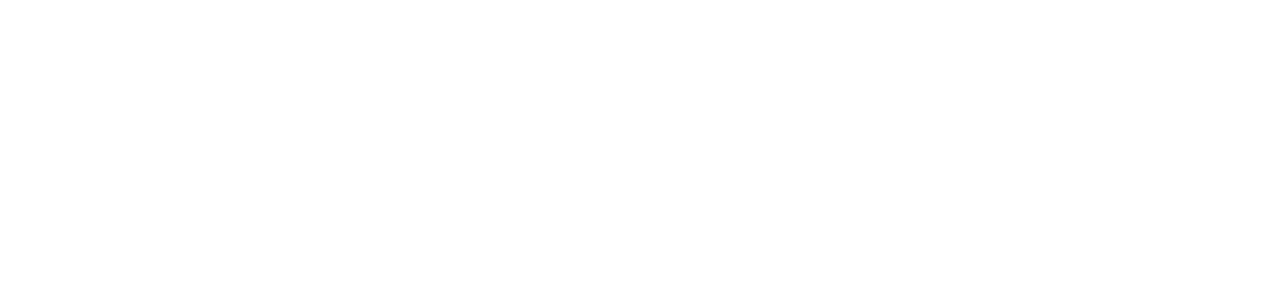
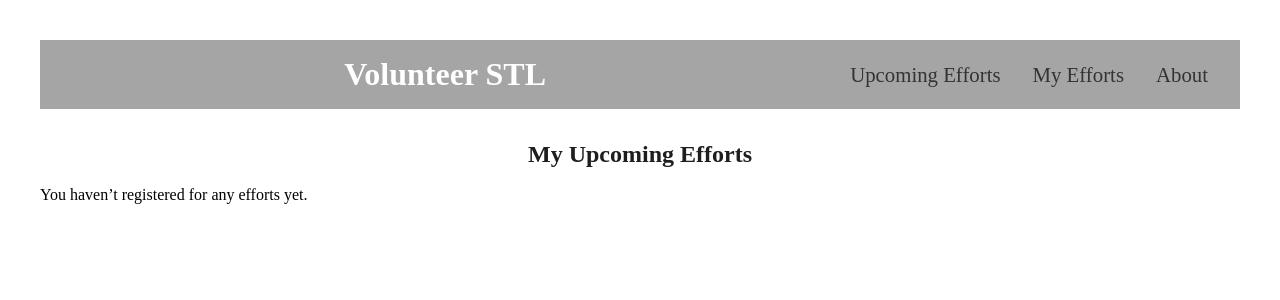
Before and after one commit to Savionrj/SWD-Unit-1-Project-savion-j, a React (Vite) app in the folder Unit-1-Project/: page /upcoming in a window 1280 px wide. Shown: the top 300 px of the page. Built offline with nearby package versions, Linux system fonts and the light colour scheme.

Commit message:
Upcoming Efforts page completed

```diff
--- a/Unit-1-Project/src/App.jsx
+++ b/Unit-1-Project/src/App.jsx
@@ -10,6 +10,25 @@
 function App() {
 
   const [efforts, setEfforts] = useState([]);
+  const [registeredEffortIds, setRegisteredEffortIds] = useState([]);
+
+  const handleVolunteerToggle = (id, isVolunteering) => {
+    setEfforts((prevEfforts) =>
+      prevEfforts.map((effort) =>
+        effort.id === id
+          ? {
+            ...effort,
+            volunteerCount: isVolunteering
+              ? effort.volunteerCount + 1
+              : Math.max(effort.volunteerCount - 1, 0),
+          }
+          : effort
+      )
+    );
+    setRegisteredEffortIds((prev) =>
+      isVolunteering ? [...prev, id] : prev.filter((effortId) => effortId !== id)
+    );
+  };
 
   useEffect(() => {
     fetch('/mockEfforts.json')
@@ -22,9 +41,12 @@
     <>
       <Router>
         <Routes>
-          <Route path='/' element={<EffortsDashboard efforts={efforts} setEfforts={setEfforts} />} />
+          <Route path='/' element={<EffortsDashboard efforts={efforts} setEfforts={setEfforts} onVolunteerToggle={handleVolunteerToggle}
+            registeredEffortIds={registeredEffortIds} />} />
           <Route path='/newEffort' element={<AddNewEffort efforts={efforts} setEfforts={setEfforts} />} />
-          <Route path="/upcoming" element={<UpcomingEfforts />} />
+          <Route path="/upcoming" element={<UpcomingEfforts efforts={efforts.filter((effort) =>
+            registeredEffortIds.includes(effort.id)
+          )} onVolunteerToggle={handleVolunteerToggle} />} />
           <Route path="/my-efforts" element={<MyEfforts />} />
           <Route path="/about" element={<About />} />
         </Routes>
--- a/Unit-1-Project/src/components/EffortsCard.jsx
+++ b/Unit-1-Project/src/components/EffortsCard.jsx
@@ -1,11 +1,13 @@
 import volunteerImage from '../images/volunteer.jpg';
 import { useState } from 'react'
 
-export default function EffortsCard({ effort, displayMode, onVolunteerSignup }) {
+export default function EffortsCard({ effort, displayMode, onVolunteerSignup, readOnly = false }) {
 
   const [isVolunteering, setIsVolunteering] = useState(false);
 
   const handleClick = () => {
+    if (readOnly) return;
+
     onVolunteerSignup(effort.id, !isVolunteering);
     setIsVolunteering((prev) => !prev);
   };
@@ -40,7 +42,25 @@
       </div>
       <div className='effort-card-signup'>
         <h1>Sign Up</h1>
-        <button className={`signup-button ${isVolunteering ? 'active' : ''}`} onClick={handleClick}>{isVolunteering ? 'Unregister' : 'As Volunteer'}</button>
+        {!readOnly && (
+          <button
+            className={`signup-button ${isVolunteering ? 'active' : ''}`}
+            onClick={handleClick}
+          >
+            {isVolunteering ? 'Unregister' : 'As Volunteer'}
+          </button>
+        )}
+        {readOnly && (
+          <button
+            className="signup-button active"
+            onClick={() => {
+              onVolunteerSignup(effort.id, false);
+              setIsVolunteering(false);
+            }}
+          >
+            Unregister
+          </button>
+        )}
         <p className='volunteer-count'>{effort.volunteerCount} {effort.volunteerCount > 1 ? 'volunteers already' : 'volunteer already'}</p>
         {effort.openEffort && (
           <button className='signup-button'>As Reliant</button>)}
--- a/Unit-1-Project/src/components/EffortsDashboard.jsx
+++ b/Unit-1-Project/src/components/EffortsDashboard.jsx
@@ -4,24 +4,9 @@
 import { useState } from 'react'
 import SearchBar from './SearchBar';
 
-export default function EffortsDashboard({ efforts, setEfforts }) {
+export default function EffortsDashboard({ efforts, setEfforts, onVolunteerToggle, registeredEffortIds }) {
   const [search, setSearch] = useState('');
   const [displayMode, setDisplayMode] = useState('card');
-
-  const handleVolunteerToggle = (id, isVolunteering) => {
-    setEfforts((prevEfforts) =>
-      prevEfforts.map((effort) =>
-        effort.id === id
-          ? {
-            ...effort,
-            volunteerCount: isVolunteering
-              ? effort.volunteerCount + 1
-              : Math.max(effort.volunteerCount - 1, 0),
-          }
-          : effort
-      )
-    );
-  };
 
   const filteredEfforts = efforts.filter((effort) => {
     return (
@@ -47,7 +32,7 @@
       {filteredEfforts.map((effort) =>
         <EffortsCard key={effort.id} effort={effort}
           displayMode={displayMode}
-          onVolunteerSignup={handleVolunteerToggle} />
+          onVolunteerSignup={onVolunteerToggle} />
       )}
     </div>
   );
--- a/Unit-1-Project/src/components/UpcomingEfforts.jsx
+++ b/Unit-1-Project/src/components/UpcomingEfforts.jsx
@@ -1,8 +1,23 @@
-export default function UpcomingEfforts() {
+import EffortsCard from './EffortsCard'
+import Header from './Header';
 
+export default function UpcomingEfforts({ efforts, onVolunteerToggle }) {
   return (
-    <div>
-
+    <div className="upcoming-efforts-page">
+      <Header />
+      <h1>My Upcoming Efforts</h1>
+      {efforts.length === 0 ? (
+        <p>You haven’t registered for any efforts yet.</p>
+      ) : (
+        efforts.map((effort) => (
+          <EffortsCard
+            key={effort.id}
+            effort={effort}
+            readOnly={true}
+            onVolunteerSignup={onVolunteerToggle}
+          />
+        ))
+      )}
     </div>
-  )
+  );
 }
```
